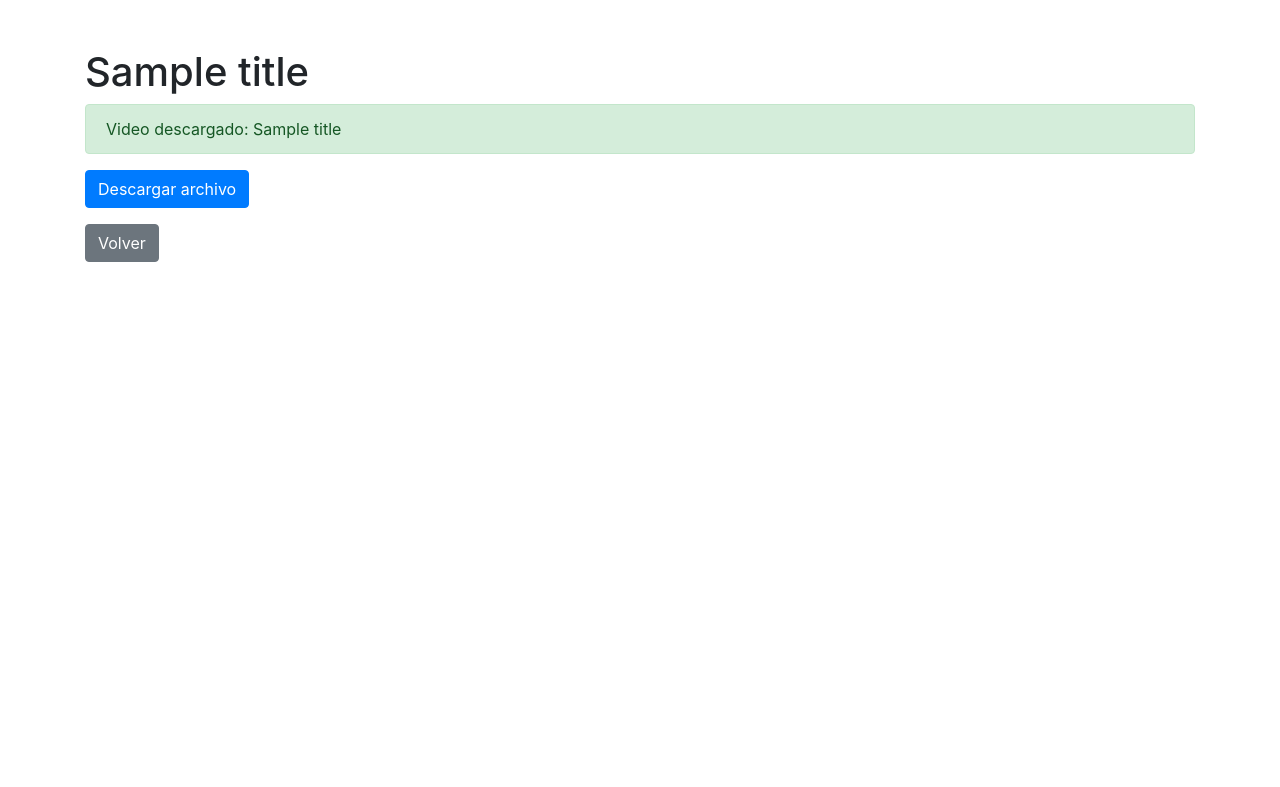
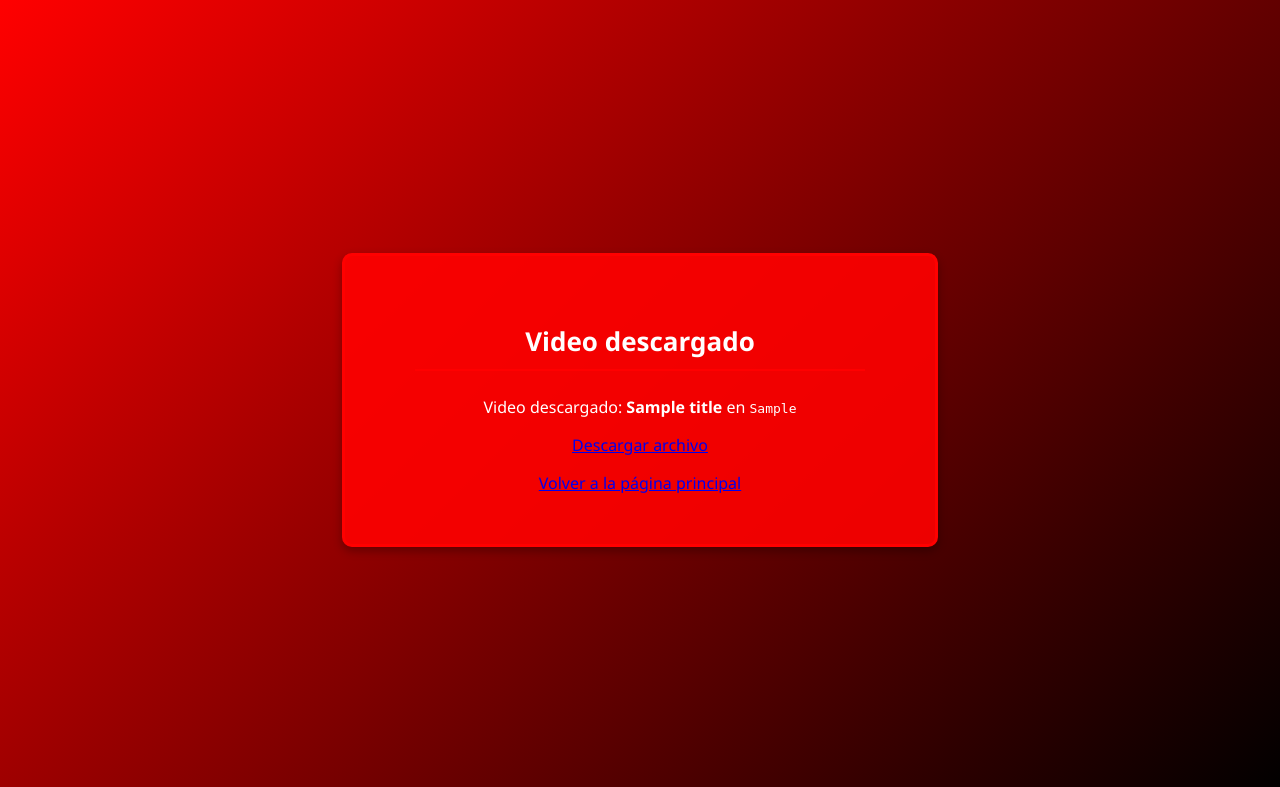
Before and after one commit to Mateo2208/DOWNLOADER-YT, a Flask app: template templates/result.html in a window 1280 px wide. Shown: the top 787 px of the page. Run offline with Flask 3, Linux system fonts and the light colour scheme; the template is opened without the code that fills it: most values are stand-ins (such as "Sample title", 1, 10 or a date in 2020); some libraries are stand-ins or nearby versions.

Commit message:
Update result.html

```diff
--- a/templates/result.html
+++ b/templates/result.html
@@ -1,30 +1,23 @@
 <!DOCTYPE html>
-<html lang="en">
+<html>
 <head>
-    <meta charset="UTF-8">
-    <meta name="viewport" content="width=device-width, initial-scale=1, shrink-to-fit=no">
     <title>Resultado de la Descarga</title>
-    <!-- Bootstrap CSS -->
-    <link href="https://stackpath.bootstrapcdn.com/bootstrap/4.5.2/css/bootstrap.min.css" rel="stylesheet">
+    <link rel="stylesheet" type="text/css" href="{{ url_for('static', filename='css/styles.css') }}">
 </head>
 <body>
     <div class="container">
-        <h1 class="mt-5">{{ title }}</h1>
-        {% if error %}
-            <div class="alert alert-danger" role="alert">
-                Ha ocurrido un error: {{ error }}
-            </div>
-        {% else %}
-            <div class="alert alert-success" role="alert">
-                Video descargado: {{ title }}
-            </div>
-            <p><a href="{{ url_for('download_file', filename=download_path) }}" class="btn btn-primary">Descargar archivo</a></p>
-        {% endif %}
-        <a href="/" class="btn btn-secondary">Volver</a>
+        <div class="card">
+            {% if error %}
+                <h1>Ha ocurrido un error</h1>
+                <p>{{ error }}</p>
+            {% else %}
+                <h1>Video descargado</h1>
+                <p>Video descargado: <strong>{{ title }}</strong> en <code>{{ download_path }}</code></p>
+		<p><a href="{{ url_for('download_file', filename=download_path) }}">Descargar archivo</a></p>
+            {% endif %}
+            <a href="/" class="button">Volver a la página principal</a>
+        </div>
     </div>
-    <!-- Bootstrap JS and dependencies -->
-    <script src="https://code.jquery.com/jquery-3.5.1.slim.min.js"></script>
-    <script src="https://cdn.jsdelivr.net/npm/@popperjs/core@2.5.2/dist/umd/popper.min.js"></script>
-    <script src="https://stackpath.bootstrapcdn.com/bootstrap/4.5.2/js/bootstrap.min.js"></script>
+    <script src="{{ url_for('static', filename='js/scripts.js') }}"></script>
 </body>
 </html>
```
